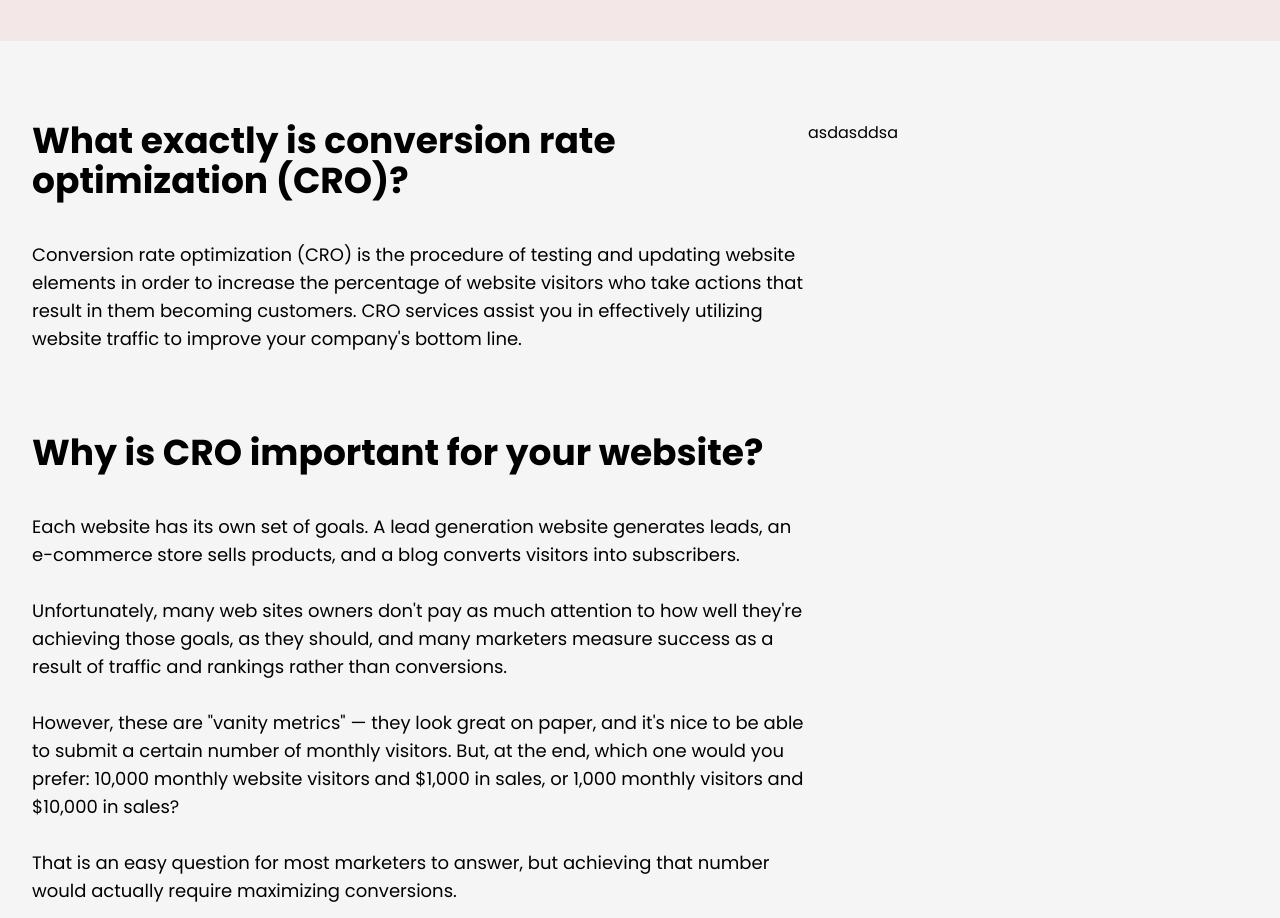
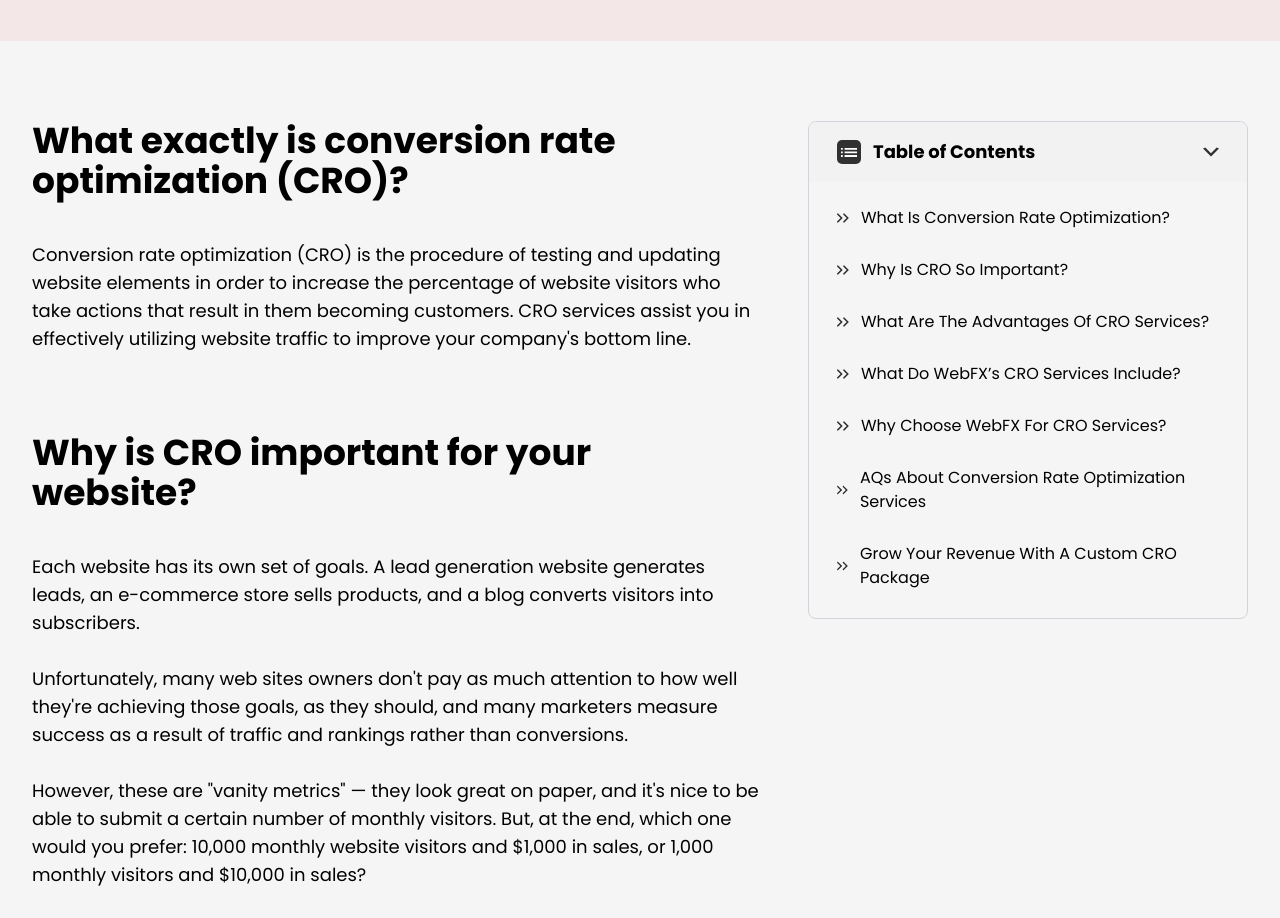
Before and after one commit to Musclednazmul123/muscled-landing-pages, a Next.js app: page /views/cro-services in a window 1280 px wide. Shown: the part 9000-9918 px from the top of the page. Built offline with nearby package versions, Linux system fonts and the light colour scheme.

Commit message:
added toc section

```diff
--- /dev/null
+++ b/components/CROServices/TOCSection.tsx
@@ -0,0 +1,87 @@
+import React from "react";
+import Link from "next/link";
+
+export type TOCSectionsProps = {
+  links?: Array<{
+    title?: string;
+    to?: string;
+  }>;
+};
+
+const TOCSections = (props: TOCSectionsProps) => {
+  return (
+    <div className="rounded-lg border border-gray-300 overflow-hidden">
+      <div className="px-7 py-4 bg-[#F2F2F2] flex items-center">
+        <div className="mr-3">
+          <svg
+            width="24"
+            height="24"
+            viewBox="0 0 24 24"
+            fill="none"
+            xmlns="http://www.w3.org/2000/svg"
+          >
+            <rect
+              width="24"
+              height="24"
+              rx="5"
+              fill="black"
+              fill-opacity="0.8"
+            />
+            <path
+              d="M20 9.77778H7.55556V8H20V9.77778ZM20 13.3333H7.55556V11.5556H20V13.3333ZM20 16.8889H7.55556V15.1111H20V16.8889ZM5.77778 16.8889H4V15.1111H5.77778V16.8889ZM5.77778 8V9.77778H4V8H5.77778ZM5.77778 13.3333H4V11.5556H5.77778V13.3333Z"
+              fill="white"
+            />
+          </svg>
+        </div>
+
+        <p className="text-lg font-bold">Table of Contents</p>
+        <svg
+          width="16"
+          height="10"
+          viewBox="0 0 16 10"
+          fill="none"
+          xmlns="http://www.w3.org/2000/svg"
+          className="ml-auto"
+        >
+          <path
+            d="M2.28571 0.428555L8 6.14284L13.7143 0.428555L16 1.57141L8 9.57141L-3.49691e-07 1.57141L2.28571 0.428555Z"
+            fill="black"
+            fill-opacity="0.8"
+          />
+        </svg>
+      </div>
+      <div className="mb-6 mt-6">
+        {props.links?.map((v) => (
+          <Link href={v.to || "/#"} key={v.title}>
+            <a>
+              <div className="px-7 flex items-center mb-7">
+                <svg
+                  width="12"
+                  height="10"
+                  viewBox="0 0 12 10"
+                  fill="none"
+                  xmlns="http://www.w3.org/2000/svg"
+                  className="mr-3"
+                >
+                  <path
+                    d="M-5.84694e-06 8.57143L3.57142 5L-6.47138e-06 1.42857L0.714279 4.37114e-07L5.71428 5L0.71428 10L-5.84694e-06 8.57143Z"
+                    fill="black"
+                    fill-opacity="0.8"
+                  />
+                  <path
+                    d="M6.14257 8.57143L9.714 5L6.14257 1.42857L6.85686 4.37114e-07L11.8569 5L6.85686 10L6.14257 8.57143Z"
+                    fill="black"
+                    fill-opacity="0.8"
+                  />
+                </svg>
+                <p>{v.title}</p>
+              </div>
+            </a>
+          </Link>
+        ))}
+      </div>
+    </div>
+  );
+};
+
+export default TOCSections;
--- a/pages/views/cro-services.tsx
+++ b/pages/views/cro-services.tsx
@@ -7,12 +7,14 @@ import PromotionSection2 from "components/CROServices/PromotionSection2";
 import PromotionSection from "components/CROServices/PromotionSection";
 import GuideDetailsSection from "components/CROServices/GuideDetailsSection";
 import PartnerSection from "components/CROServices/PartnerSection";
+import TOCSection from "components/CROServices/TOCSection";
 import TestimonialSection from "components/CROServices/TestimonialSection";
 import PricingPlanSection from "components/CROServices/PricingPlanSection";
 import ServiceTableSection from "components/CROServices/ServiceTableSection";
 import SalesFunnelIcon from "components/assets/svg/SalesFunnelIcon";
 import GroupPeopleIcon from "components/assets/svg/GroupPeopleIcon";
 import TrophyIcon from "components/assets/svg/TrophyIcon";
+import { Table, Th, Td, TableOfContent } from "components/Fawwaz/Table";
 import CloudComputingIcon from "components/assets/svg/CloudComputingIcon";
 import { Section } from "components/Fawwaz/Sections";
 import Button from "components/Fawwaz/Button";
@@ -79,11 +81,42 @@ const CROServicesPage: NextPage = () => {
       </div>
       <div>
         <Section className="py-20 flex">
-          <div className="flex-1">
+          <div className="flex-1 pr-12">
             <GuideDetailsSection />
           </div>
           <div className="w-[440px]">
-            asdasddsa
+            <TOCSection
+              links={[
+                {
+                  title: "What Is Conversion Rate Optimization?",
+                  to: "/",
+                },
+                {
+                  title: "Why Is CRO So Important?",
+                  to: "/",
+                },
+                {
+                  title: "What Are The Advantages Of CRO Services?",
+                  to: "/",
+                },
+                {
+                  title: "What Do WebFX’s CRO Services Include?",
+                  to: "/",
+                },
+                {
+                  title: "Why Choose WebFX For CRO Services?",
+                  to: "/",
+                },
+                {
+                  title: "AQs About Conversion Rate Optimization Services",
+                  to: "/",
+                },
+                {
+                  title: "Grow Your Revenue With A Custom CRO Package",
+                  to: "/",
+                },
+              ]}
+            />
           </div>
         </Section>
       </div>
```
